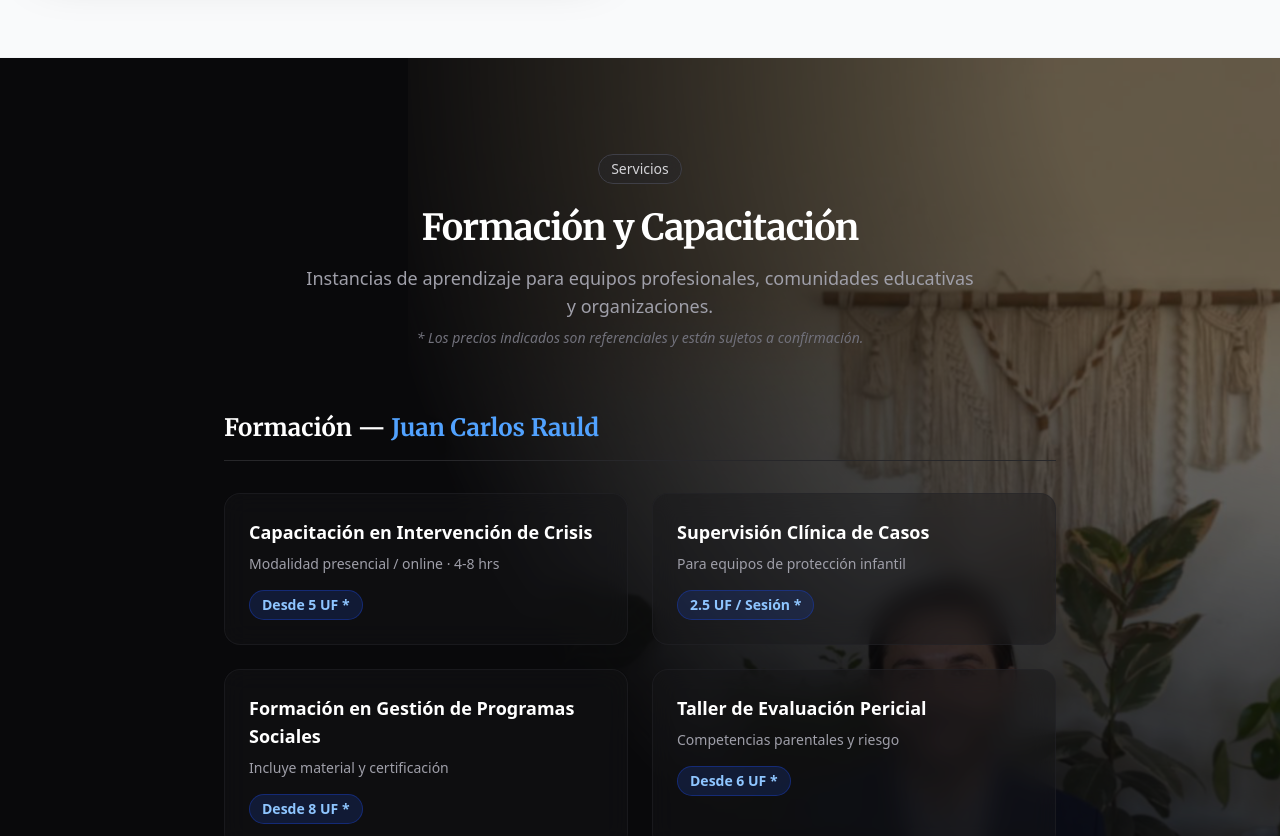
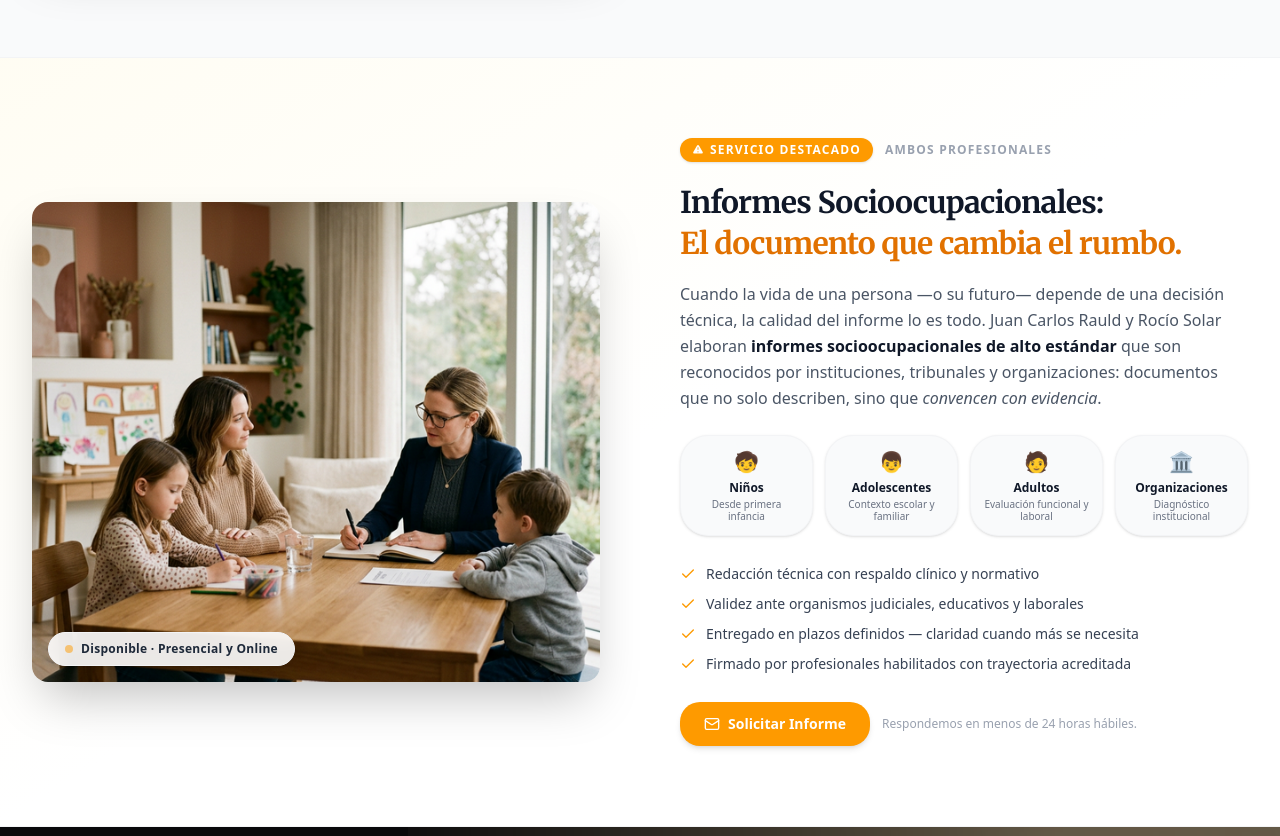
Before and after one commit to hh2fc24/centroreflexion, a Next.js app: page /servicios in a window 1280 px wide. Shown: the part 2780-3616 px from the top of the page. Built offline with nearby package versions, Linux system fonts and the light colour scheme.

Commit message:
feat: add informes socioocupacionales highlighted section in servicios

```diff
--- a/app/servicios/page.tsx
+++ b/app/servicios/page.tsx
@@ -311,6 +311,107 @@ export default function Services() {
                 </div>
             </section >
 
+            {/* C·0) Informes Socioocupacionales — DESTACADO */}
+            <section id="informes-socioocupacionales" className="relative overflow-hidden bg-white py-16 sm:py-20 border-b border-gray-100">
+                {/* Subtle warm gradient wash */}
+                <div className="pointer-events-none absolute inset-0 bg-gradient-to-br from-amber-50/60 via-white to-white" />
+
+                <div className="relative z-10 mx-auto max-w-7xl px-4 sm:px-6 lg:px-8">
+                    <div className="grid grid-cols-1 items-center gap-10 lg:grid-cols-2 lg:gap-20">
+
+                        {/* LEFT: Image */}
+                        <motion.div
+                            initial={{ opacity: 0, x: -20 }}
+                            whileInView={{ opacity: 1, x: 0 }}
+                            viewport={{ once: true }}
+                            transition={{ duration: 0.8 }}
+                            className="relative overflow-hidden rounded-2xl shadow-2xl"
+                        >
+                            <img
+                                src="/images/informes_socioocupacionales.png"
+                                alt="Evaluación socioocupacional profesional"
+                                className="w-full h-full object-cover"
+                                style={{ minHeight: "320px", maxHeight: "480px" }}
+                            />
+                            {/* Overlay badge */}
+                            <div className="absolute bottom-4 left-4 flex items-center gap-2 rounded-full bg-white/90 px-4 py-2 shadow-lg backdrop-blur-sm border border-gray-100">
+                                <div className="h-2 w-2 rounded-full bg-amber-500 animate-pulse" />
+                                <span className="text-xs font-bold text-gray-800 tracking-wide">Disponible · Presencial y Online</span>
+                            </div>
+                        </motion.div>
+
+                        {/* RIGHT: Content */}
+                        <motion.div
+                            initial={{ opacity: 0, x: 20 }}
+                            whileInView={{ opacity: 1, x: 0 }}
+                            viewport={{ once: true }}
+                            transition={{ duration: 0.8, delay: 0.15 }}
+                        >
+                            {/* Eyebrow — important indicator */}
+                            <div className="mb-5 flex items-center gap-3">
+                                <span className="inline-flex items-center gap-1.5 rounded-full bg-amber-500 px-3 py-1 text-xs font-bold uppercase tracking-widest text-white shadow-sm">
+                                    <svg className="h-3 w-3" viewBox="0 0 20 20" fill="currentColor"><path fillRule="evenodd" d="M8.485 2.495c.673-1.167 2.357-1.167 3.03 0l6.28 10.875c.673 1.167-.17 2.625-1.516 2.625H3.72c-1.347 0-2.189-1.458-1.515-2.625L8.485 2.495zM10 5a.75.75 0 01.75.75v3.5a.75.75 0 01-1.5 0v-3.5A.75.75 0 0110 5zm0 9a1 1 0 100-2 1 1 0 000 2z" clipRule="evenodd" /></svg>
+                                    Servicio Destacado
+                                </span>
+                                <span className="text-xs font-semibold text-gray-400 uppercase tracking-widest">Ambos profesionales</span>
+                            </div>
+
+                            <h2 className="mb-4 text-2xl font-bold tracking-tight text-gray-900 sm:text-3xl font-serif leading-snug">
+                                Informes Socioocupacionales:<br />
+                                <span className="text-amber-600">El documento que cambia el rumbo.</span>
+                            </h2>
+
+                            <p className="mb-6 text-sm leading-relaxed text-gray-600 sm:text-base">
+                                Cuando la vida de una persona —o su futuro— depende de una decisión técnica, la calidad del informe lo es todo.
+                                Juan Carlos Rauld y Rocío Solar elaboran <strong className="text-gray-900">informes socioocupacionales de alto estándar</strong> que son reconocidos por instituciones, tribunales y organizaciones: documentos que no solo describen, sino que <em>convencen con evidencia</em>.
+                            </p>
+
+                            {/* Population coverage */}
+                            <div className="mb-7 grid grid-cols-2 gap-3 sm:grid-cols-4">
+                                {[
+                                    { label: "Niños", desc: "Desde primera infancia", icon: "🧒" },
+                                    { label: "Adolescentes", desc: "Contexto escolar y familiar", icon: "👦" },
+                                    { label: "Adultos", desc: "Evaluación funcional y laboral", icon: "🧑" },
+                                    { label: "Organizaciones", desc: "Diagnóstico institucional", icon: "🏛️" },
+                                ].map((item) => (
+                                    <div key={item.label} className="rounded-xl border border-gray-100 bg-gray-50 p-3 text-center shadow-sm hover:border-amber-200 hover:bg-amber-50/40 transition-colors">
+                                        <div className="text-xl mb-1">{item.icon}</div>
+                                        <p className="text-xs font-bold text-gray-900">{item.label}</p>
+                                        <p className="mt-0.5 text-[10px] text-gray-500 leading-tight">{item.desc}</p>
+                                    </div>
+                                ))}
+                            </div>
+
+                            {/* Value props list */}
+                            <ul className="mb-7 space-y-2.5">
+                                {[
+                                    "Redacción técnica con respaldo clínico y normativo",
+                                    "Validez ante organismos judiciales, educativos y laborales",
+                                    "Entregado en plazos definidos — claridad cuando más se necesita",
+                                    "Firmado por profesionales habilitados con trayectoria acreditada",
+                                ].map((item, i) => (
+                                    <li key={i} className="flex items-start gap-2.5 text-sm text-gray-700">
+                                        <Check className="mt-0.5 h-4 w-4 shrink-0 text-amber-500" />
+                                        {item}
+                                    </li>
+                                ))}
+                            </ul>
+
+                            <div className="flex flex-col gap-3 sm:flex-row sm:items-center">
+                                <a
+                                    href="mailto:centrodereflexionescriticas@gmail.com?subject=Solicitud%20Informe%20Socioocupacional"
+                                    className="inline-flex items-center justify-center gap-2 rounded-lg bg-amber-500 px-6 py-3 text-sm font-bold text-white shadow-md hover:bg-amber-600 transition-all hover:scale-105 active:scale-95"
+                                >
+                                    <Mail className="h-4 w-4" />
+                                    Solicitar Informe
+                                </a>
+                                <p className="text-xs text-gray-400">Respondemos en menos de 24 horas hábiles.</p>
+                            </div>
+                        </motion.div>
+                    </div>
+                </div>
+            </section>
+
             {/* C) Servicios de Formación */}
             < section ref={formacionRef} id="formacion" className="relative overflow-hidden bg-zinc-950 py-16 sm:py-24" >
                 {/* Widescreen Parallax Backgrounds */}
```
Also changed, not shown: public/images/informes_socioocupacionales.png (added).
